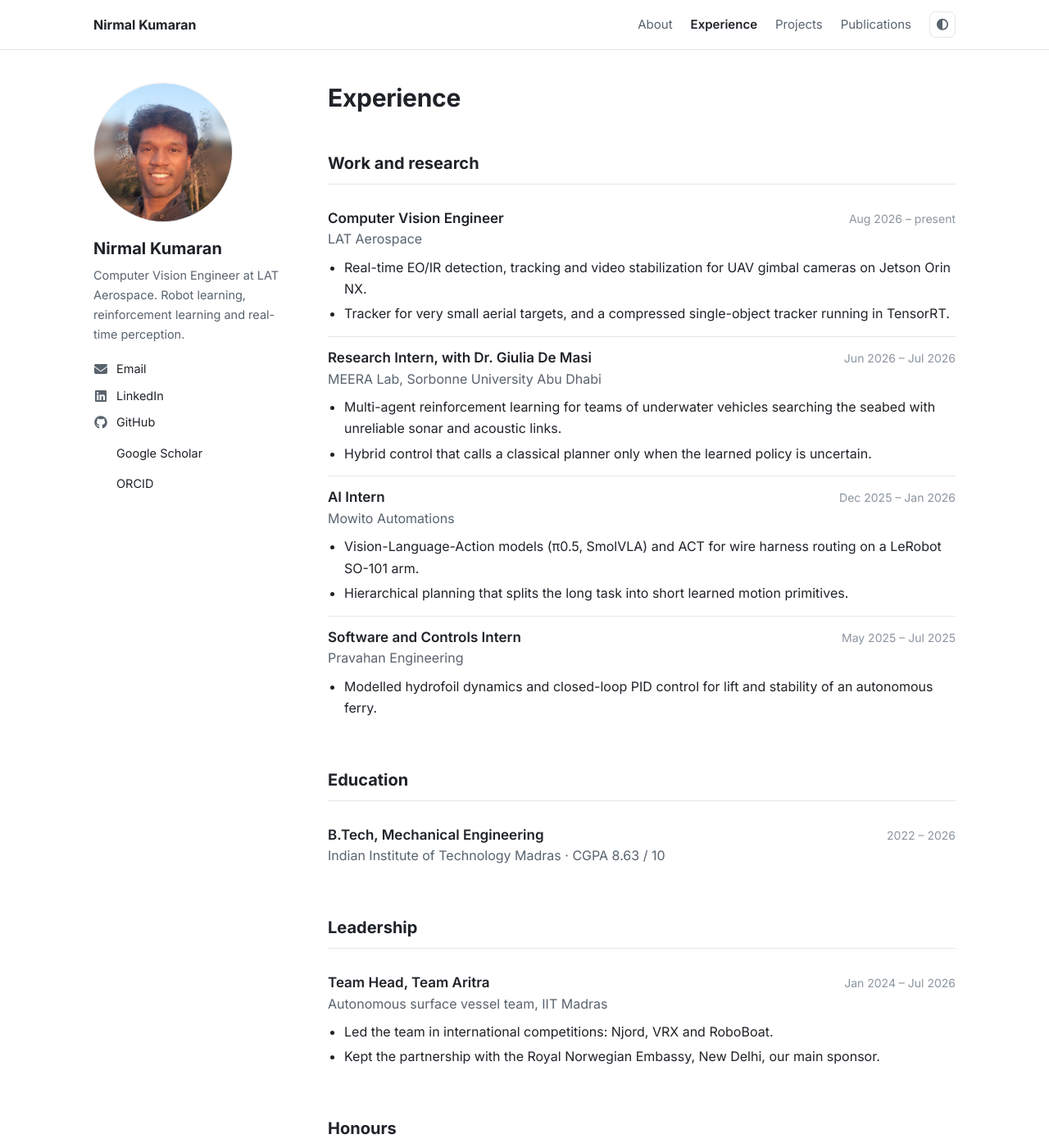
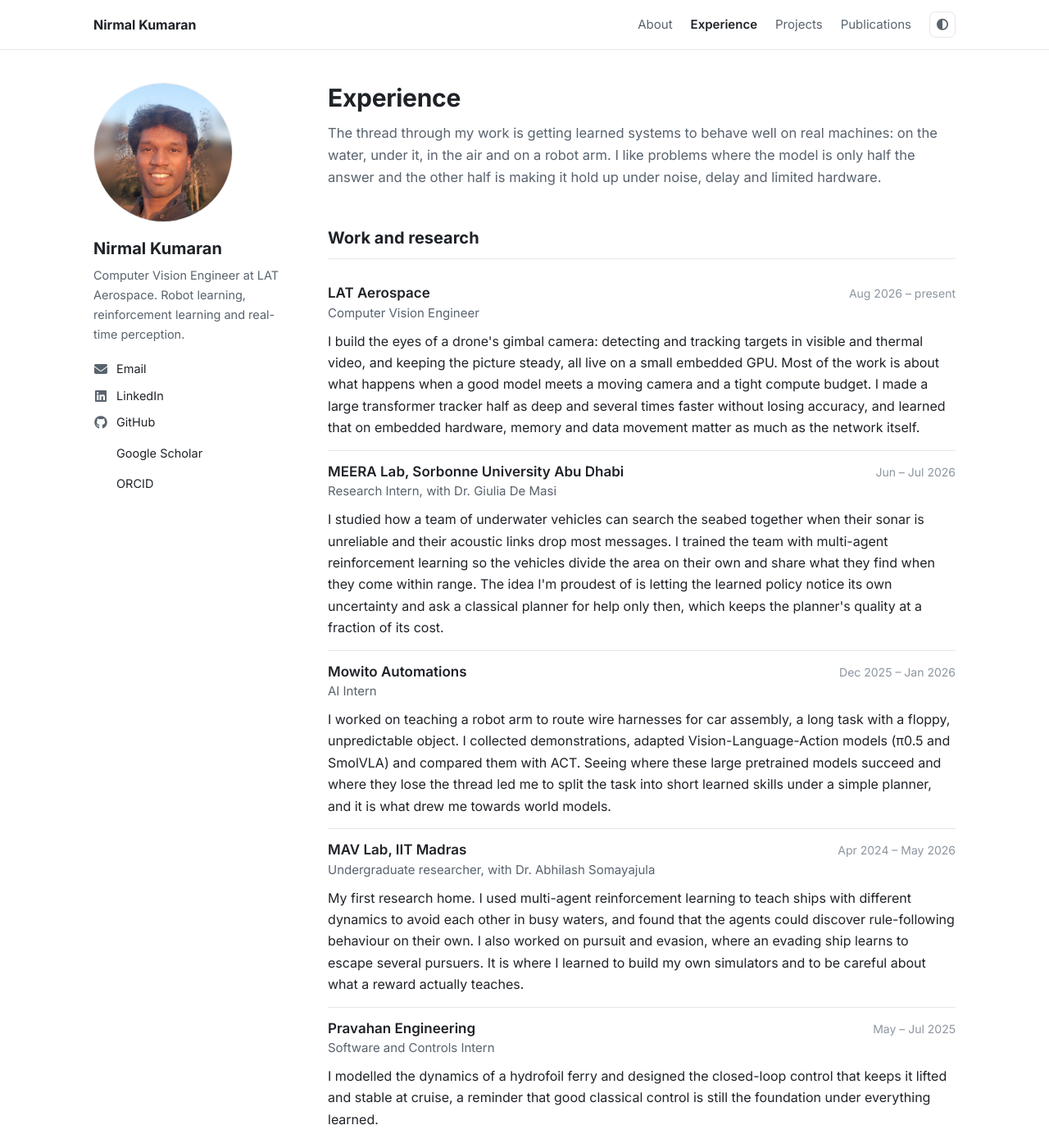
Before and after one commit to nirmal-kumaran/nirmal-kumaran.github.io, a Jekyll site: the page built from experience/index.html, in a window 1280 px wide and 1400 px high. Shown: the whole window at 82% size. Built offline with Jekyll 4.4.1, drawn with Linux system fonts in a browser that asks for light colours; a style sheet for code colours, icons or effects is not loaded; some of the changed text lies outside the part shown.

Commit message:
Experience page: written in first person, not resume bullets; add MAV Lab
Co-Authored-By: Claude Opus 5.5 <noreply@anthropic.com>

```diff
--- a/experience/index.html
+++ b/experience/index.html
@@ -3,88 +3,62 @@ layout: default
 title: Experience
 ---
 <h1>Experience</h1>
+<p class="lede-text">The thread through my work is getting learned systems to behave well on real machines: on the water, under it, in the air and on a robot arm. I like problems where the model is only half the answer and the other half is making it hold up under noise, delay and limited hardware.</p>
 
 <section>
   <h2>Work and research</h2>
+
   <div class="entry">
-    <div class="entry-head"><h3>Computer Vision Engineer</h3><span class="when">Aug 2026 – present</span></div>
-    <div class="org">LAT Aerospace</div>
-    <ul class="bullets">
-      <li>Real-time EO/IR detection, tracking and video stabilization for UAV gimbal cameras on Jetson Orin NX.</li>
-      <li>Tracker for very small aerial targets, and a compressed single-object tracker running in TensorRT.</li>
-    </ul>
+    <div class="entry-head"><h3>LAT Aerospace</h3><span class="when">Aug 2026 – present</span></div>
+    <div class="org">Computer Vision Engineer</div>
+    <p>I build the eyes of a drone's gimbal camera: detecting and tracking targets in visible and thermal video, and keeping the picture steady, all live on a small embedded GPU. Most of the work is about what happens when a good model meets a moving camera and a tight compute budget. I made a large transformer tracker half as deep and several times faster without losing accuracy, and learned that on embedded hardware, memory and data movement matter as much as the network itself.</p>
   </div>
+
   <div class="entry">
-    <div class="entry-head"><h3>Research Intern, with Dr. Giulia De Masi</h3><span class="when">Jun 2026 – Jul 2026</span></div>
-    <div class="org">MEERA Lab, Sorbonne University Abu Dhabi</div>
-    <ul class="bullets">
-      <li>Multi-agent reinforcement learning for teams of underwater vehicles searching the seabed with unreliable sonar and acoustic links.</li>
-      <li>Hybrid control that calls a classical planner only when the learned policy is uncertain.</li>
-    </ul>
+    <div class="entry-head"><h3>MEERA Lab, Sorbonne University Abu Dhabi</h3><span class="when">Jun – Jul 2026</span></div>
+    <div class="org">Research Intern, with Dr. Giulia De Masi</div>
+    <p>I studied how a team of underwater vehicles can search the seabed together when their sonar is unreliable and their acoustic links drop most messages. I trained the team with multi-agent reinforcement learning so the vehicles divide the area on their own and share what they find when they come within range. The idea I'm proudest of is letting the learned policy notice its own uncertainty and ask a classical planner for help only then, which keeps the planner's quality at a fraction of its cost.</p>
   </div>
+
   <div class="entry">
-    <div class="entry-head"><h3>AI Intern</h3><span class="when">Dec 2025 – Jan 2026</span></div>
-    <div class="org">Mowito Automations</div>
-    <ul class="bullets">
-      <li>Vision-Language-Action models (π0.5, SmolVLA) and ACT for wire harness routing on a LeRobot SO-101 arm.</li>
-      <li>Hierarchical planning that splits the long task into short learned motion primitives.</li>
-    </ul>
+    <div class="entry-head"><h3>Mowito Automations</h3><span class="when">Dec 2025 – Jan 2026</span></div>
+    <div class="org">AI Intern</div>
+    <p>I worked on teaching a robot arm to route wire harnesses for car assembly, a long task with a floppy, unpredictable object. I collected demonstrations, adapted Vision-Language-Action models (π0.5 and SmolVLA) and compared them with ACT. Seeing where these large pretrained models succeed and where they lose the thread led me to split the task into short learned skills under a simple planner, and it is what drew me towards world models.</p>
   </div>
+
   <div class="entry">
-    <div class="entry-head"><h3>Software and Controls Intern</h3><span class="when">May 2025 – Jul 2025</span></div>
-    <div class="org">Pravahan Engineering</div>
-    <ul class="bullets">
-      <li>Modelled hydrofoil dynamics and closed-loop PID control for lift and stability of an autonomous ferry.</li>
-    </ul>
+    <div class="entry-head"><h3>MAV Lab, IIT Madras</h3><span class="when">Apr 2024 – May 2026</span></div>
+    <div class="org">Undergraduate researcher, with Dr. Abhilash Somayajula</div>
+    <p>My first research home. I used multi-agent reinforcement learning to teach ships with different dynamics to avoid each other in busy waters, and found that the agents could discover rule-following behaviour on their own. I also worked on pursuit and evasion, where an evading ship learns to escape several pursuers. It is where I learned to build my own simulators and to be careful about what a reward actually teaches.</p>
+  </div>
+
+  <div class="entry">
+    <div class="entry-head"><h3>Pravahan Engineering</h3><span class="when">May – Jul 2025</span></div>
+    <div class="org">Software and Controls Intern</div>
+    <p>I modelled the dynamics of a hydrofoil ferry and designed the closed-loop control that keeps it lifted and stable at cruise, a reminder that good classical control is still the foundation under everything learned.</p>
   </div>
 </section>
 
 <section>
-  <h2>Education</h2>
-  <div class="entry">
-    <div class="entry-head"><h3>B.Tech, Mechanical Engineering</h3><span class="when">2022 – 2026</span></div>
-    <div class="org">Indian Institute of Technology Madras · CGPA 8.63 / 10</div>
-  </div>
+  <h2>Leading Team Aritra</h2>
+  <p>From 2024 to 2026 I led Team Aritra, IIT Madras's autonomous surface vessel team, through international competitions including Njord in Norway, VRX and RoboBoat. Beyond the boat itself, I kept our partnership with the Royal Norwegian Embassy going and enjoyed showing school students what marine robotics can do.</p>
 </section>
 
 <section>
-  <h2>Leadership</h2>
-  <div class="entry">
-    <div class="entry-head"><h3>Team Head, Team Aritra</h3><span class="when">Jan 2024 – Jul 2026</span></div>
-    <div class="org">Autonomous surface vessel team, IIT Madras</div>
-    <ul class="bullets">
-      <li>Led the team in international competitions: Njord, VRX and RoboBoat.</li>
-      <li>Kept the partnership with the Royal Norwegian Embassy, New Delhi, our main sponsor.</li>
-    </ul>
-  </div>
-</section>
-
-<section>
-  <h2>Honours</h2>
+  <h2>Recognition</h2>
   <ul class="bullets">
-    <li>Award from DRDO and CIEDS for the top position in the Indo-French Swarm Rescue Challenge.</li>
-    <li>Supported by the Royal Norwegian Embassy for work in the Njord Autonomous Ship Challenge.</li>
-    <li>Formula Bharat 2024: 2nd overall (EV), Engineering Design Challenge winner, Best Battery Pack Design, MathWorks Modelling Award.</li>
-    <li>BuildSchool 4.0 Ideathon, IIT Madras: 1st place.</li>
+    <li>1st and 3rd place in the Indo-French Swarm Drone Rescue Challenge, with an award from DRDO and CIEDS.</li>
+    <li>Supported by the Royal Norwegian Embassy for our work in the Njord Autonomous Ship Challenge.</li>
+    <li>Formula Bharat 2024: 2nd overall (EV) as a second-year team, and winner of the Engineering Design Challenge, Best Battery Pack Design and the MathWorks Modelling Award.</li>
   </ul>
 </section>
 
 <section>
-  <h2>Skills</h2>
-  <dl class="skills">
-    <dt>Languages</dt><dd>Python, C++, CUDA, MATLAB</dd>
-    <dt>Machine learning</dt><dd>PyTorch, TensorRT, LeRobot, Stable Baselines, Ray, scikit-learn</dd>
-    <dt>Robotics</dt><dd>ROS, Gazebo, Isaac Sim, VMAS, CoppeliaSim</dd>
-    <dt>Design and simulation</dt><dd>SolidWorks, Fusion 360, Creo, Ansys, Simulink</dd>
-  </dl>
+  <h2>Education</h2>
+  <p>B.Tech in Mechanical Engineering, Indian Institute of Technology Madras, 2022 – 2026.</p>
 </section>
 
 <section>
-  <h2>Timeline</h2>
-  <ul class="plain news">
-    <li><span class="date">Aug 2026</span><span>Joined LAT Aerospace as a Computer Vision Engineer.</span></li>
-    <li><span class="date">Jun 2026</span><span>Started a research internship at the MEERA Lab, Sorbonne University Abu Dhabi.</span></li>
-    <li><span class="date">May 2026</span><span>Presented FUSED-Net at IEEE OCEANS 2026, Sanya. <a href="{{ '/publications/' | relative_url }}">Paper</a></span></li>
-    <li><span class="date">Dec 2025</span><span>Started work on Vision-Language-Action models at Mowito Automations.</span></li>
-  </ul>
+  <h2>Tools I work with</h2>
+  <p>Python, C++ and CUDA; PyTorch, TensorRT and LeRobot for learning and deployment; ROS, Isaac Sim, Gazebo and VMAS for robots and simulation; and SolidWorks, Ansys and Simulink from my mechanical side.</p>
 </section>
--- a/style.css
+++ b/style.css
@@ -114,3 +114,8 @@ footer.site { border-top: 1px solid var(--line); padding: 20px 0; color: var(--f
   dl.skills dd { margin-bottom: 8px; }
   h1 { font-size: 26px; }
 }
+
+/* Narrative entries on the Experience page */
+.lede-text { color: var(--muted); margin-top: 10px; font-size: 16.5px; }
+.entry p { margin-top: 8px; }
+.entry .org { font-size: 15px; }
```
